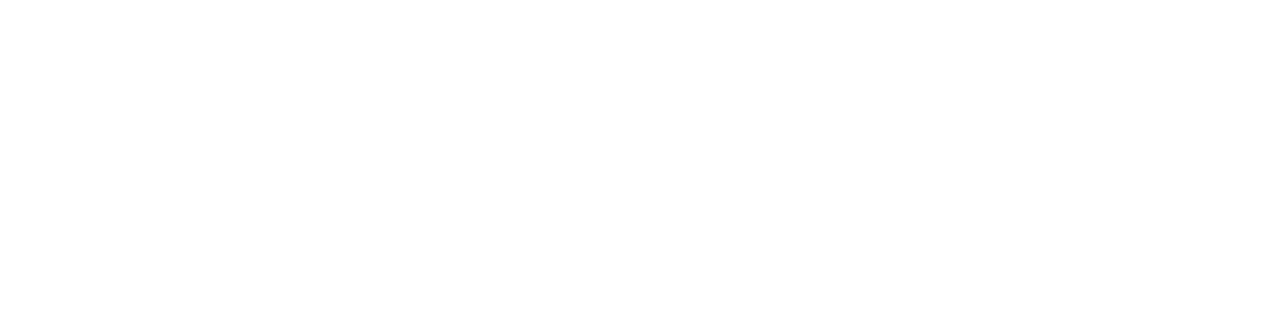
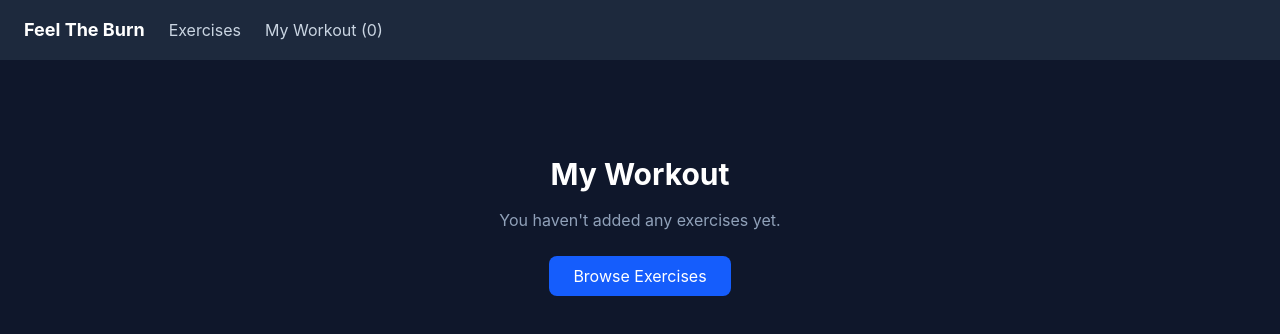
Before and after one commit to LevisNganga1135/calipath, a React (Vite) app: page /my-workout in a window 1280 px wide. Before the commit this address had no page. Shown: the top 334 px of the page. Built offline with nearby package versions, Linux system fonts and the light colour scheme.

Commit message:
Add My Workout feature: localStorage persistence, add/remove exercises

```diff
--- a/src/App.jsx
+++ b/src/App.jsx
@@ -1,18 +1,69 @@
-import { BrowserRouter, Routes, Route } from 'react-router-dom'
+import { useState, useEffect } from 'react'
+import { BrowserRouter, Routes, Route, Link } from 'react-router-dom'
 import ExerciseList from './components/ExerciseList'
 import ExerciseDetail from './components/ExerciseDetail'
+import MyWorkout from './components/MyWorkout'
+
+// A single, namespaced key for localStorage — prefixing with the app name
+// avoids collisions if this browser ever stores data for other local apps too
+const STORAGE_KEY = 'feelTheBurn.myWorkout'
 
 function App() {
+  // Lazy initializer: this function only runs ONCE, on the very first render,
+  // instead of on every re-render — important since reading localStorage
+  // is a side-effect-ish operation we don't want repeating unnecessarily.
+  const [myWorkout, setMyWorkout] = useState(() => {
+    const saved = localStorage.getItem(STORAGE_KEY)
+    return saved ? JSON.parse(saved) : []
+  })
+
+  // Whenever myWorkout changes (add or remove), write the updated list
+  // back to localStorage so it survives a page refresh.
+  useEffect(() => {
+    localStorage.setItem(STORAGE_KEY, JSON.stringify(myWorkout))
+  }, [myWorkout])
+
+  function addToWorkout(exercise) {
+    setMyWorkout((prev) => {
+      // Guard against adding the same exercise twice
+      const alreadyAdded = prev.some((item) => item.id === exercise.id)
+      if (alreadyAdded) return prev
+      return [...prev, exercise]
+    })
+  }
+
+  function removeFromWorkout(exerciseId) {
+    setMyWorkout((prev) => prev.filter((item) => item.id !== exerciseId))
+  }
+
   return (
-    // BrowserRouter enables URL-based navigation for everything inside it
     <BrowserRouter>
+      <nav className="bg-slate-800 px-6 py-4 flex gap-6 items-center">
+        <Link to="/" className="text-white font-bold text-lg">
+          Feel The Burn
+        </Link>
+        <Link to="/" className="text-slate-300 hover:text-white">
+          Exercises
+        </Link>
+        <Link to="/my-workout" className="text-slate-300 hover:text-white">
+          My Workout ({myWorkout.length})
+        </Link>
+      </nav>
+
       <Routes>
-        {/* The homepage: shows the full exercise list */}
         <Route path="/" element={<ExerciseList />} />
-
-        {/* :id is a URL parameter — e.g. /exercise/1962 — ExerciseDetail
-            will read this value to know which exercise to fetch and show */}
-        <Route path="/exercise/:id" element={<ExerciseDetail />} />
+        <Route
+          path="/exercise/:id"
+          element={
+            <ExerciseDetail myWorkout={myWorkout} addToWorkout={addToWorkout} />
+          }
+        />
+        <Route
+          path="/my-workout"
+          element={
+            <MyWorkout myWorkout={myWorkout} removeFromWorkout={removeFromWorkout} />
+          }
+        />
       </Routes>
     </BrowserRouter>
   )
--- a/src/components/ExerciseDetail.jsx
+++ b/src/components/ExerciseDetail.jsx
@@ -3,7 +3,7 @@
 
 const ENGLISH_LANGUAGE_ID = 2
 
-function ExerciseDetail() {
+function ExerciseDetail({ myWorkout, addToWorkout }) {
   // useParams reads the dynamic part of the URL — the ":id" we defined in App.jsx.
   // If the URL is /exercise/1962, then id === "1962" (always a string, even though it's a number).
   const { id } = useParams()
@@ -48,11 +48,27 @@
     )
   }
 
+  // Everything below this point can safely assume `exercise` is a real object,
+  // since the loading/error checks above already returned early otherwise.
+
   const translation = exercise.translations.find(
     (t) => t.language === ENGLISH_LANGUAGE_ID
   )
 
   const thumbnail = exercise.images[0]?.thumbnails?.medium
+
+  const isAlreadyAdded = myWorkout.some((item) => item.id === exercise.id)
+
+  // We only store the small subset of fields MyWorkout actually needs to display —
+  // no need to save the entire API response (full translations, license info, etc.)
+  function handleAddToWorkout() {
+    addToWorkout({
+      id: exercise.id,
+      name: translation?.name ?? 'Unnamed Exercise',
+      category: exercise.category.name,
+      thumbnail: thumbnail ?? null,
+    })
+  }
 
   return (
     <div className="min-h-screen bg-slate-900 p-8">
@@ -82,6 +98,20 @@
         <span className="inline-block bg-blue-600 text-white text-sm px-3 py-1 rounded-full mb-4">
           {exercise.category.name}
         </span>
+
+        <div className="mb-4">
+          <button
+            onClick={handleAddToWorkout}
+            disabled={isAlreadyAdded}
+            className={`px-4 py-2 rounded-lg text-white font-medium ${
+              isAlreadyAdded
+                ? 'bg-slate-600 cursor-not-allowed'
+                : 'bg-green-600 hover:bg-green-500'
+            }`}
+          >
+            {isAlreadyAdded ? '✓ Added to My Workout' : '+ Add to My Workout'}
+          </button>
+        </div>
 
         {/* Description comes as HTML from the API (it can include <p>, <ol>, etc.)
             dangerouslySetInnerHTML renders that HTML directly — safe here because
--- /dev/null
+++ b/src/components/MyWorkout.jsx
@@ -0,0 +1,70 @@
+import { Link } from 'react-router-dom'
+
+// This component receives its data as props from App.jsx, rather than
+// fetching anything itself — it's purely a "display what I'm given" view.
+function MyWorkout({ myWorkout, removeFromWorkout }) {
+  if (myWorkout.length === 0) {
+    return (
+      <div className="min-h-screen bg-slate-900 p-8">
+        <div className="max-w-3xl mx-auto text-center mt-16">
+          <h1 className="text-3xl font-bold text-white mb-4">My Workout</h1>
+          <p className="text-slate-400 mb-6">
+            You haven't added any exercises yet.
+          </p>
+          <Link
+            to="/"
+            className="inline-block bg-blue-600 text-white px-6 py-2 rounded-lg hover:bg-blue-500"
+          >
+            Browse Exercises
+          </Link>
+        </div>
+      </div>
+    )
+  }
+
+  return (
+    <div className="min-h-screen bg-slate-900 p-8">
+      <div className="max-w-3xl mx-auto">
+        <h1 className="text-3xl font-bold text-white mb-6">
+          My Workout ({myWorkout.length})
+        </h1>
+
+        <div className="space-y-4">
+          {myWorkout.map((exercise) => (
+            <div
+              key={exercise.id}
+              className="bg-slate-800 rounded-xl p-4 flex items-center justify-between"
+            >
+              <div className="flex items-center gap-4">
+                {exercise.thumbnail ? (
+                  <img
+                    src={exercise.thumbnail}
+                    alt={exercise.name}
+                    className="w-16 h-16 object-cover rounded-lg"
+                  />
+                ) : (
+                  <div className="w-16 h-16 bg-slate-700 rounded-lg flex items-center justify-center text-slate-500 text-xs">
+                    No image
+                  </div>
+                )}
+                <div>
+                  <h2 className="text-white font-semibold">{exercise.name}</h2>
+                  <span className="text-slate-400 text-sm">{exercise.category}</span>
+                </div>
+              </div>
+
+              <button
+                onClick={() => removeFromWorkout(exercise.id)}
+                className="bg-red-600 text-white px-3 py-1.5 rounded-lg text-sm hover:bg-red-500"
+              >
+                Remove
+              </button>
+            </div>
+          ))}
+        </div>
+      </div>
+    </div>
+  )
+}
+
+export default MyWorkout
```
